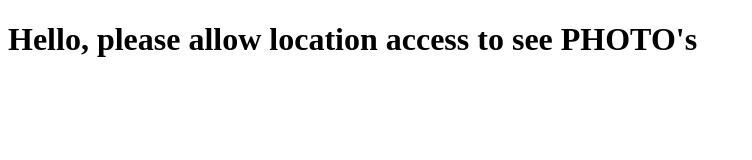
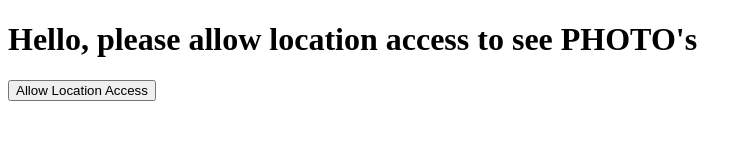
Before and after one commit to PetrosPetoyan1997/test, a website: page index.html in a window 1280 px wide. Shown: the whole page, without its empty margins (0-752 px from the left). Drawn offline with Linux system fonts and the light colour scheme.

Commit message:
some commit

```diff
--- a/index.html
+++ b/index.html
@@ -6,6 +6,7 @@
 </head>
 <body>
   <h1>Hello, please allow location access to see PHOTO's</h1>
+  <button onclick="getLocation()">Allow Location Access</button>
 
   <script>
     function getLocation() {
```
